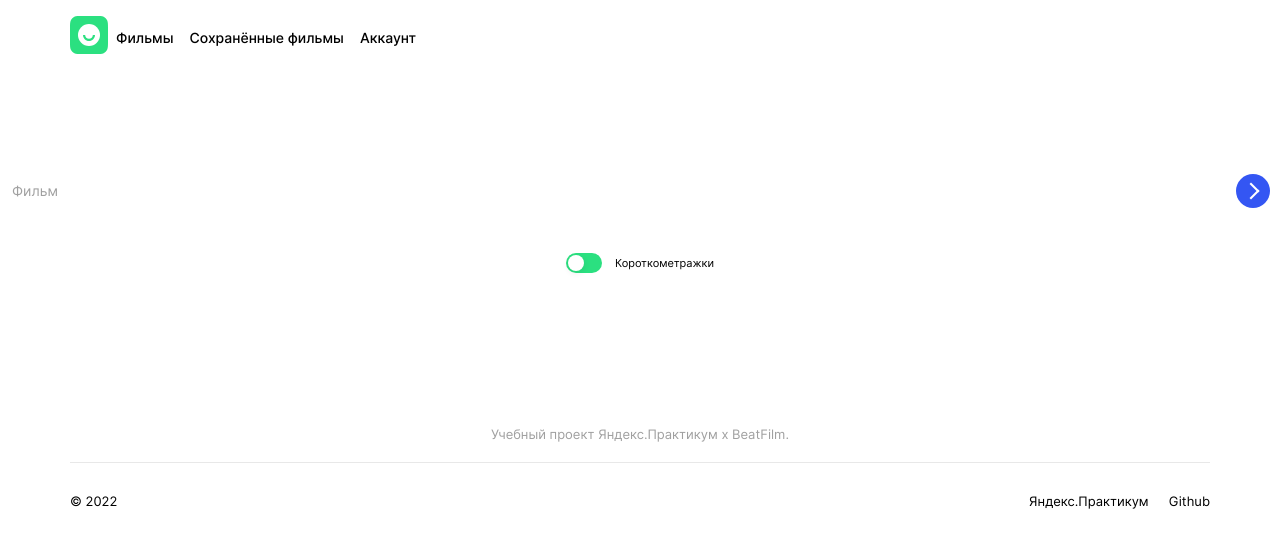
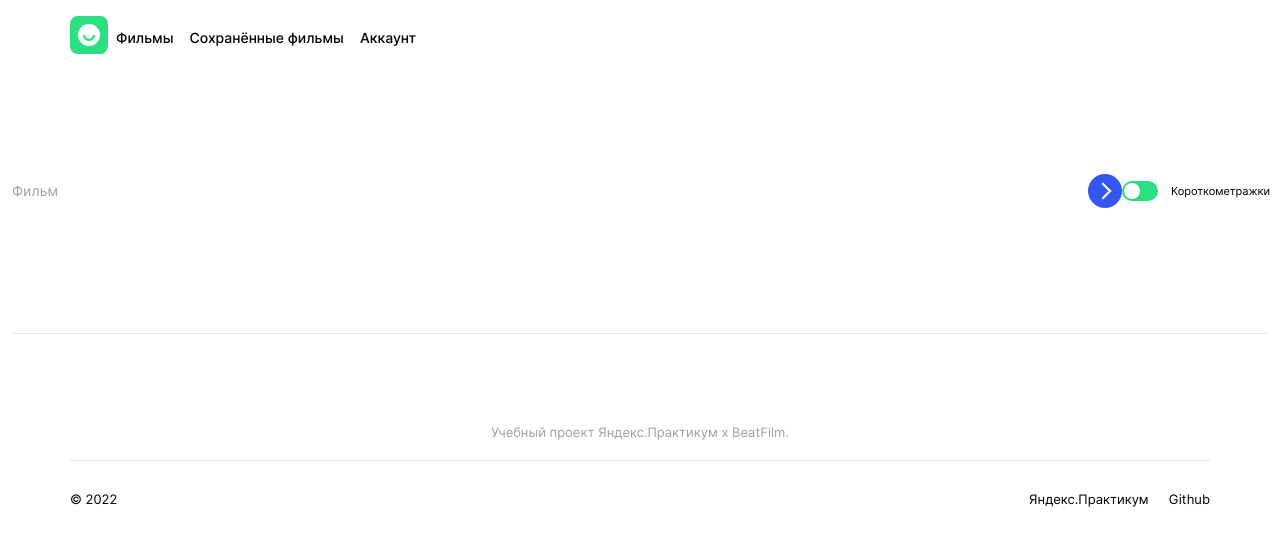
Before and after one commit to HeilRulez/movies-explorer-frontend, a React (Create React App) app: page /movies in a window 1280 px wide. Shown: the top 548 px of the page. Built offline with nearby package versions, Linux system fonts and the light colour scheme.

Commit message:
вёрстка поиска

```diff
--- a/src/components/SearchForm/SearchForm.css
+++ b/src/components/SearchForm/SearchForm.css
@@ -1,6 +1,5 @@
 .searchForm {
   padding: 100px 10px 10px;
-  height: 272px;
   box-sizing: border-box;
 }
 
@@ -118,8 +117,31 @@
   justify-content: space-between;
 }
 
+.searchForm__line {
+  margin: 0;
+  padding: 0;
+  border-bottom: 1px solid #E8E8E8;
+}
+
 @media screen and (min-width: 480px) {
-  .searchForm__input::before {
+  /* .searchForm__input::before {
     content: '343';
+  } */
+
+  .searchForm__form {
+    display: flex;
+    flex-direction: row;
+    justify-content: space-between;
+    padding-bottom: 125px;
+  }
+  .container__input {
+    width: 100%;
+  }
+
+  .container__label {
+    padding: 0;
+    display: flex;
+    align-items: center;
+    justify-content: center;
   }
 }
--- a/src/components/SearchForm/SearchForm.js
+++ b/src/components/SearchForm/SearchForm.js
@@ -32,6 +32,7 @@ export default function SearchForm() {
           <p className='checkbox__text'>Короткометражки</p>
         </div>
       </form>
+      <p className='searchForm__line' />
     </section>
   );
 }
```
